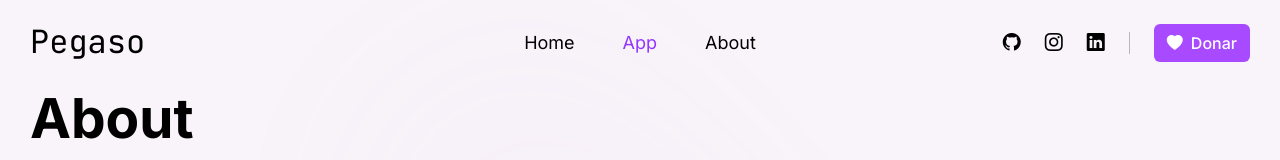
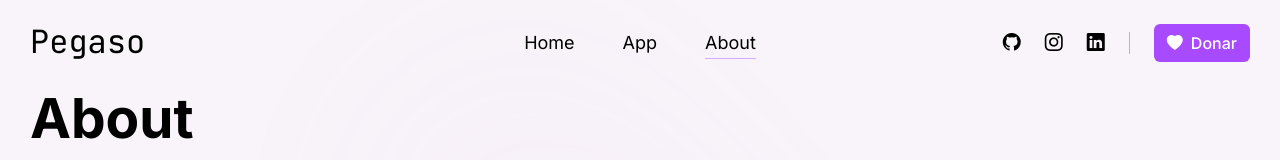
Before and after one commit to kblandonv/pegaso, a SvelteKit app: page /about in a window 1280 px wide. Shown: the top 160 px of the page. Built offline with nearby package versions, Linux system fonts and the light colour scheme.

Commit message:
improve navbar UI

```diff
--- a/src/components/UI/Nav.svelte
+++ b/src/components/UI/Nav.svelte
@@ -1,4 +1,6 @@
 <script>
+	import { page } from '$app/stores';
+
     import Donar from '$src/components/UI/Donar.svelte';
 	import { aplyTextEffect, dispatchTextEffect } from '$lib/utils/textEffect.js';
 
@@ -28,15 +30,15 @@
 	</div>
 
 	<div class="col-4 d-flex justify-content-center align-items-center gap-5">
-		<a data-sveltekit-reload href="/">
+		<a class="nav-link" class:nav-link-active={$page.url.pathname === "/"} data-sveltekit-reload href="/">
             Home
         </a>
 
-		<a data-sveltekit-reload href="/app" class="link-app">
+		<a class="nav-link" class:nav-link-active={$page.url.pathname === "/app"} data-sveltekit-reload href="/app">
             App
         </a>
 
-        <a data-sveltekit-reload href="/about">
+        <a class="nav-link" class:nav-link-active={$page.url.pathname === "/about"} data-sveltekit-reload href="/about">
             About
         </a>
     </div>
@@ -68,9 +70,24 @@
 
 <style lang="scss">
 
-	.link-app {
-        color: #9335ff;
+	.nav-link {
+		position: relative;
+		&:hover {
+			color: #9335ff;
+		}
     }
+
+	.nav-link-active:after {
+		content: "";
+  		position: absolute;
+  		width: 100%;
+  		height: 0.1rem;
+  		bottom: -0.1rem;
+  		left: 0;
+  		background-color: #d3acff;
+  		transform-origin: bottom right;
+  		transform-origin: bottom left;
+	}
 
 	#imlargo {
 		font-size: 2rem;
--- a/src/routes/about/+page.js
+++ b/src/routes/about/+page.js
@@ -1,3 +1,2 @@
 export const ssr = true;
-export const csr = true;
 export const prerender = true;
```
